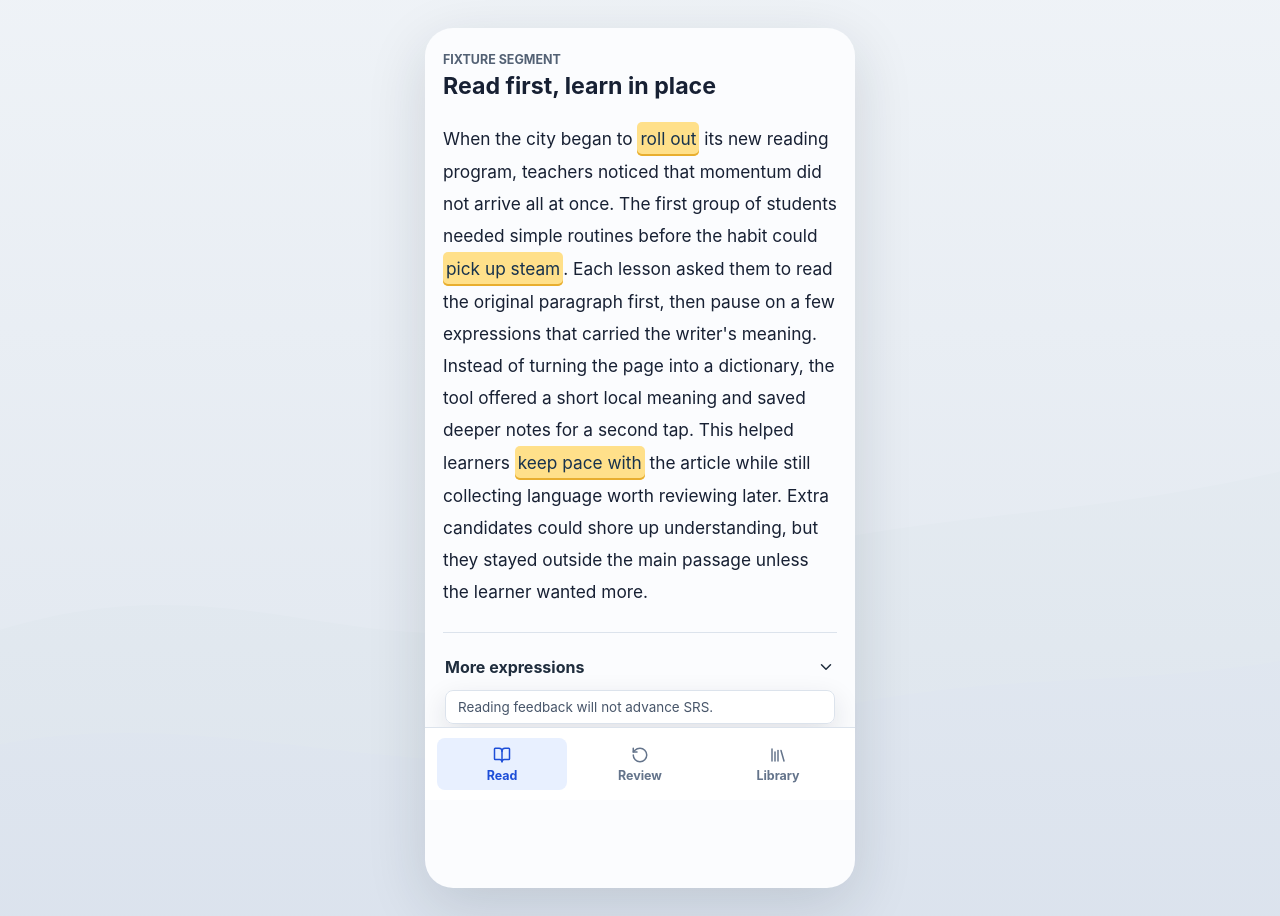
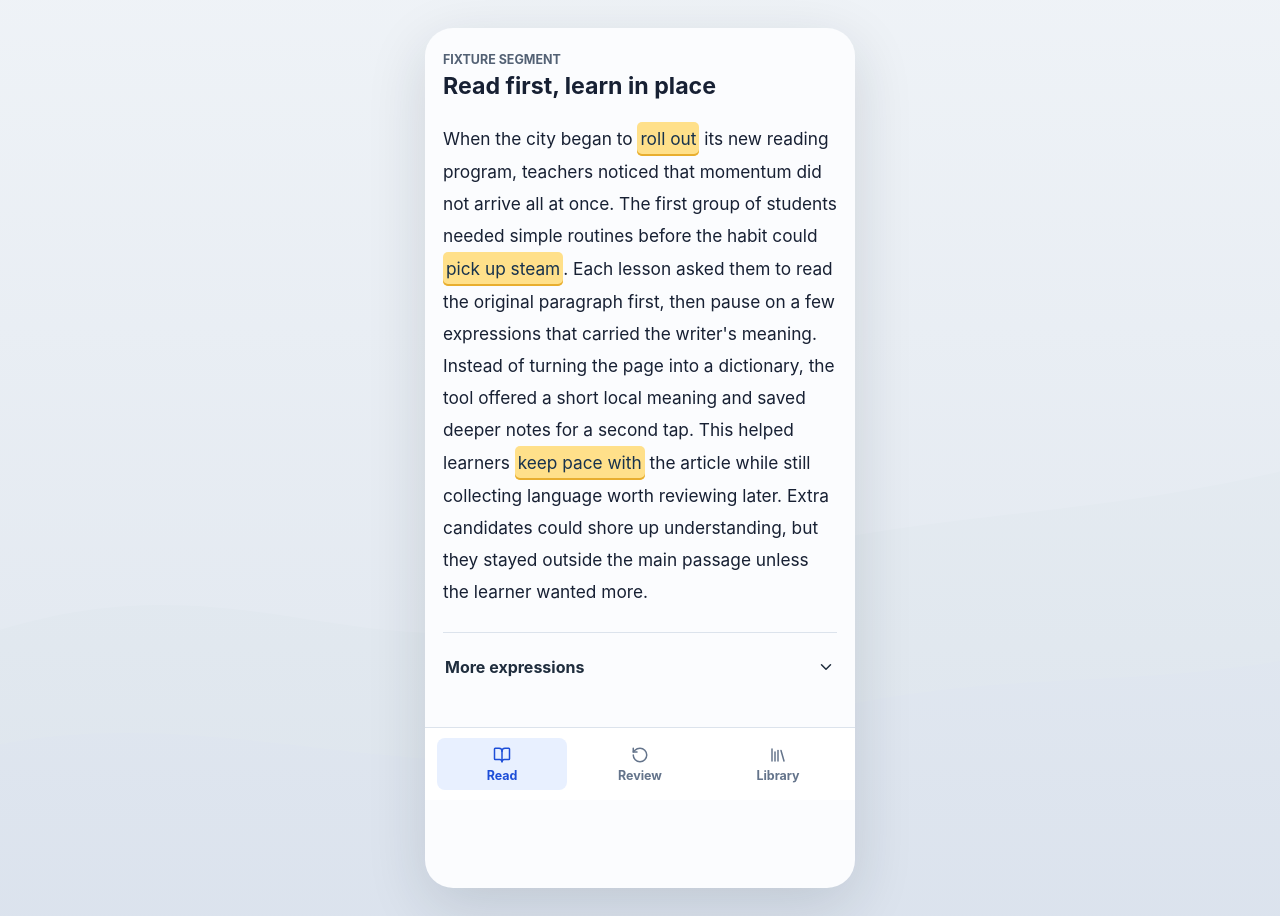
Before and after one commit to illyaher0s-lab/ShiJu, a React (Vite) app in the folder apps/web/: page / in a window 1280 px wide. Built offline with nearby package versions, Linux system fonts and the light colour scheme.

Commit message:
fix: remove persistent reading feedback notice

```diff
--- a/apps/web/src/App.tsx
+++ b/apps/web/src/App.tsx
@@ -20,7 +20,7 @@ export function App() {
     expressions: sampleExpressionSenses,
     activeReviewIds: ["sense-pick-up-steam"]
   });
-  const [toast, setToast] = useState("Reading feedback will not advance SRS.");
+  const [toast, setToast] = useState<string | null>(null);
 
   function addToReview(candidate: CandidateExpression) {
     const expressionSenseId = senseByCandidateId[candidate.id] ?? "sense-roll-out";
@@ -73,7 +73,7 @@ export function App() {
         ) : null}
         {tab === "library" ? <ImportPage /> : null}
 
-        <p className="toast">{toast}</p>
+        {toast ? <p className="toast">{toast}</p> : null}
         <nav className="tabs" aria-label="Primary">
           <button className={tab === "read" ? "active" : ""} type="button" onClick={() => setTab("read")}>
             <BookOpen size={18} />
```
Also changed, not shown: 1 other file (tests, documents, lock files or other folders).
